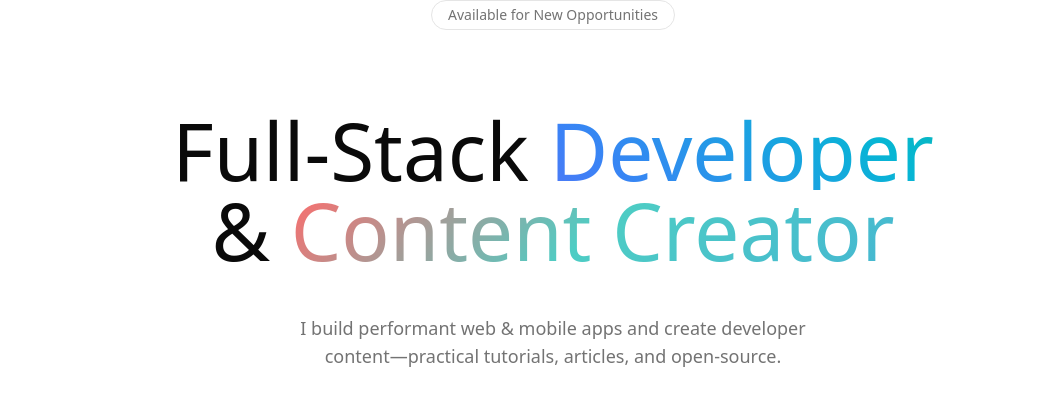
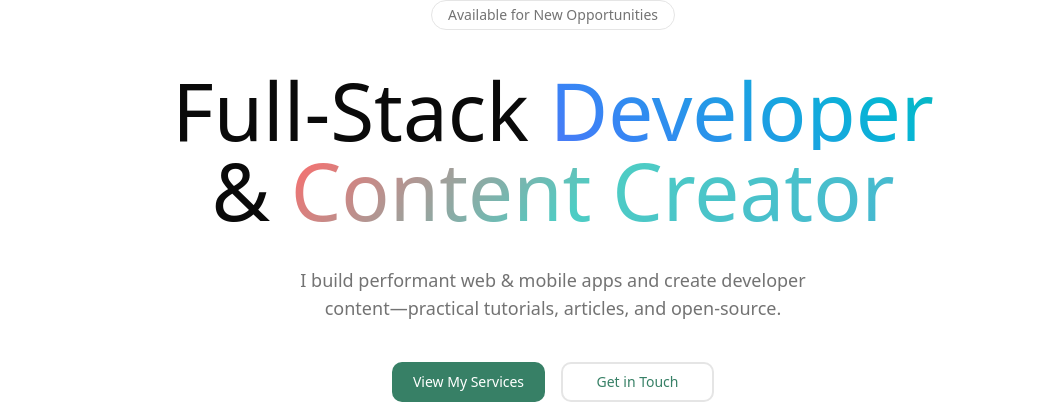
Before and after one commit to achillesion/jaytronsv2, a Next.js app: page / in a window 1280 px wide. Shown: the part 160-580 px from the top of the page, without its empty margins (87-1149 px from the left). Built offline with nearby package versions, Linux system fonts and the light colour scheme.

Commit message:
style: adjust layout and spacing in multiple components
- Reduce height of laptop carousel frame for better proportions
- Fix Aboutme section height and image class typo
- Improve spacing in Hero section for better visual hierarchy

```diff
--- a/components/LaptopCarousal.tsx
+++ b/components/LaptopCarousal.tsx
@@ -85,7 +85,7 @@ const LaptopCarousal = () => {
       {/* Laptop Frame */}
       <div
         className="relative mx-auto"
-        style={{ width: '900px', height: '600px' }}
+        style={{ width: '900px', height: '550px' }}
         onMouseEnter={() => setIsPaused(true)}
         onMouseLeave={() => setIsPaused(false)}
       >
--- a/sections/Aboutme.tsx
+++ b/sections/Aboutme.tsx
@@ -23,10 +23,10 @@ const About = () => {
         "Mentoring & Coaching Developers"
     ];
     return (
-        <div className='min-h-screen container mx-auto flex items-center justify-evenly'>
+        <div className='min-h-screen container mx-auto flex items-center justify-evenly h-screen'>
             <Image src={"https://www.shajeelafzal.com/_next/image?url=%2Fprofile-image.jpg&w=640&q=75"}
                 alt='profile' height={600} width={500}
-                className='rounded-md shadow-sm h-full'
+                className='rounded-md shadow-sm h-it'
             />
             <div className='flex flex-col gap-6 max-w-[600px]'>
                 <h1 className='text-[36px] font-semibold'>Hi, I'm Ahmad Bashir - <span className='animated-gradient-text-2'>Designer and Developer</span></h1>
--- a/sections/Hero.tsx
+++ b/sections/Hero.tsx
@@ -6,11 +6,11 @@ const Hero = () => {
   return (
     <div className="bg-background text-foreground transition-colors duration-300 relative">
       <div className="z-10 text-center px-4 max-w-full m-auto  flex items-center flex-col justify-center relative isolate min-h-screen mt-40">
-        <div className="inline-block mb-20 py-1 px-4 rounded-full  text-muted-foreground text-sm border border-border animate-fade-in">
+        <div className="inline-block mb-10 py-1 px-4 rounded-full  text-muted-foreground text-sm border border-border animate-fade-in">
           Available for New Opportunities
         </div>
 
-        <h1 className="text-5xl md:text-[80px] font-regular mb-6 animate-slide-up relative z-10">
+        <h1 className="text-5xl md:text-[80px] font-regular mb-4 animate-slide-up relative z-10">
           <span className="text-foreground">Full-Stack </span>
           <span className="animated-gradient-text">Developer</span>
           <br />
@@ -18,7 +18,7 @@ const Hero = () => {
           <span className="animated-gradient-text-2"> Content Creator</span>
         </h1>
 
-        <p className="text-lg md:text-[18px] text-muted-foreground mb-8 animate-fade-in mt-5">
+        <p className="text-lg md:text-[18px] text-muted-foreground  animate-fade-in mt-5">
           I build performant web & mobile apps and create developer
           <br />content—practical tutorials, articles, and open-source.
         </p>
```
